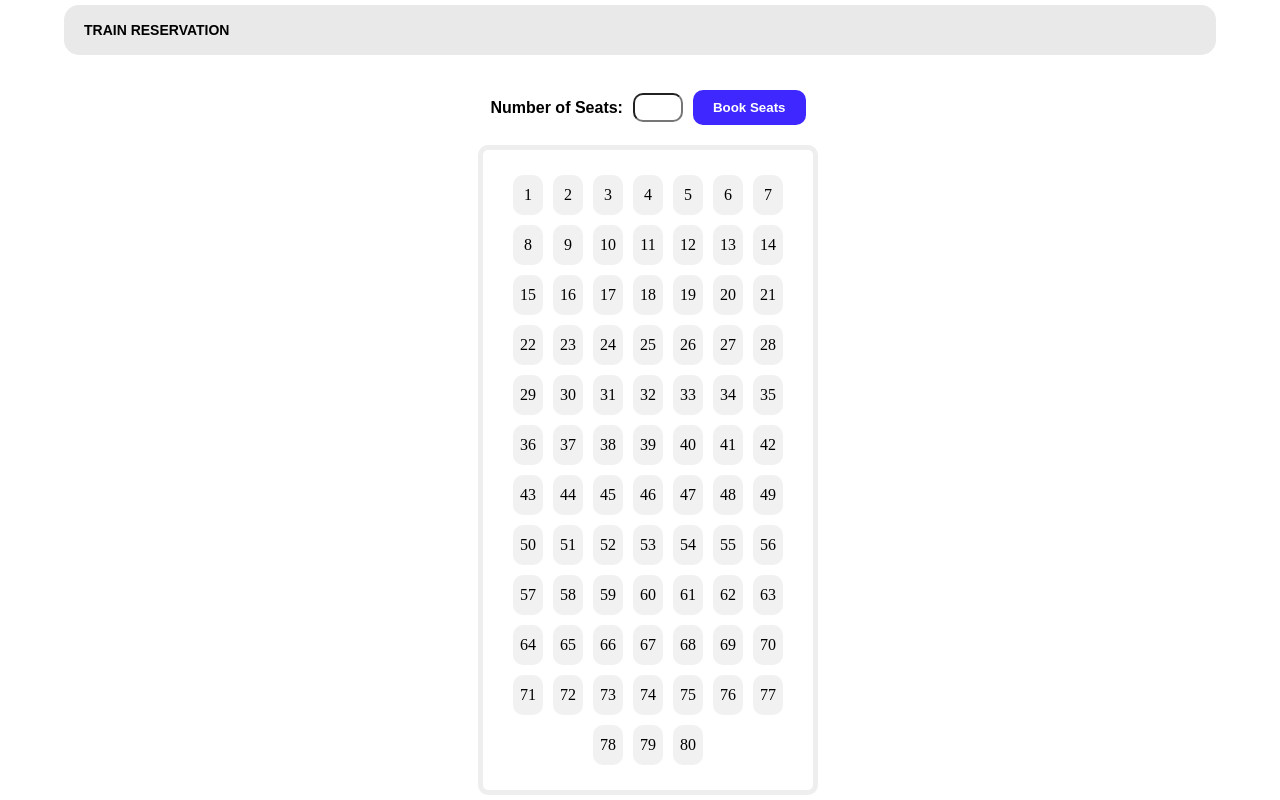
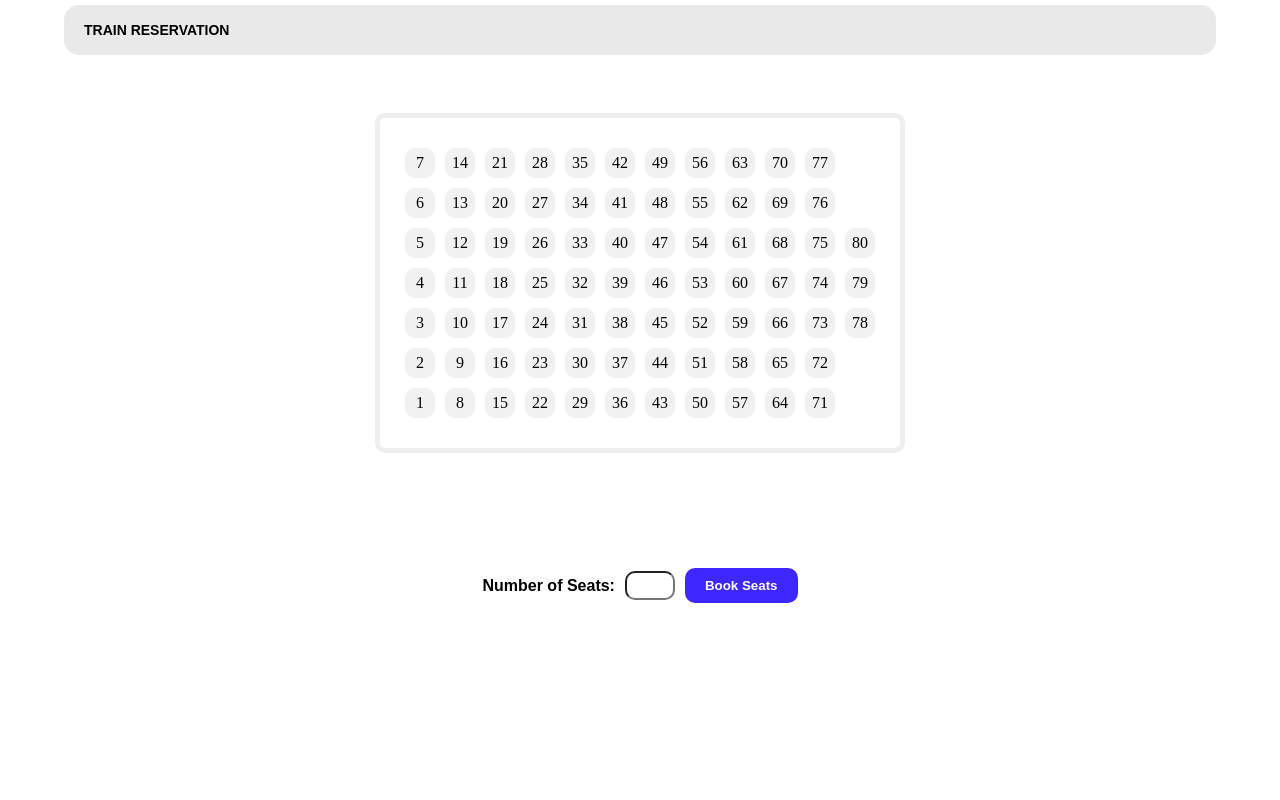
Before and after one commit to sahxp/Angular-Assignment, an Angular app: page / in a window 1280 px wide. Built offline with nearby package versions, Linux system fonts and the light colour scheme.

Commit message:
1 file modified

```diff
--- a/src/app/app.component.css
+++ b/src/app/app.component.css
@@ -23,12 +23,10 @@ body {
   z-index: 999999999;
 }
 .main {
-  position: absolute;
-  top: 80px;
   display: flex;
-  flex-direction: column-reverse;
-  justify-content: center;
+  flex-direction: column;
   align-items: center;
+  justify-content: space-between;
   width: 100%;
 }
 .main div {
@@ -66,10 +64,10 @@ h2 {
 
 /* seats container */
 .seats {
+  transform: rotate(270deg);
   display: flex;
   flex-wrap: wrap;
   justify-content: center;
-  margin-bottom: 20px;
   flex-basis: auto;
   border: 5px solid rgb(238, 238, 238);
   min-width: 340px;
@@ -90,11 +88,11 @@ h2 {
   justify-content: center;
   align-items: center;
   text-align: center;
-  padding: 20px 10px;
+  padding: 10px;
   border-radius: 10px;
   background: #f1f1f1;
+  transform: rotate(90deg);
 }
-
 /* booked seats */
 .seats div.booked {
   background: #df0000;
```
